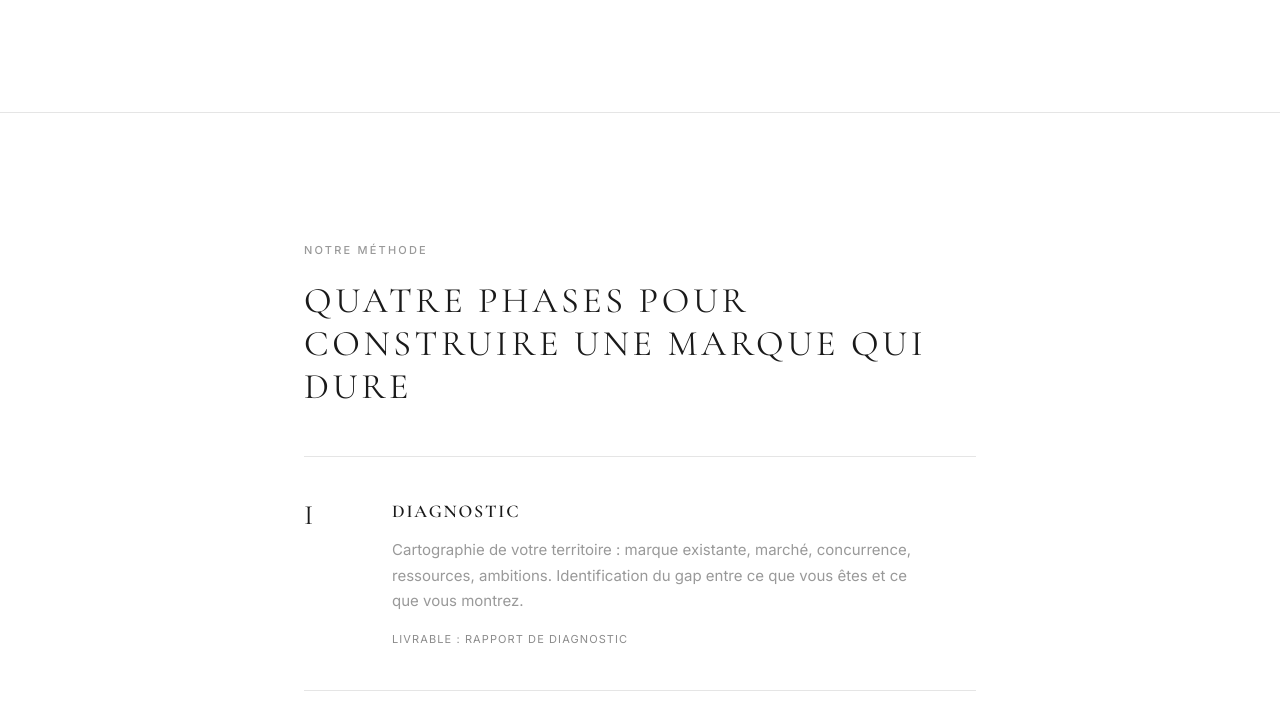
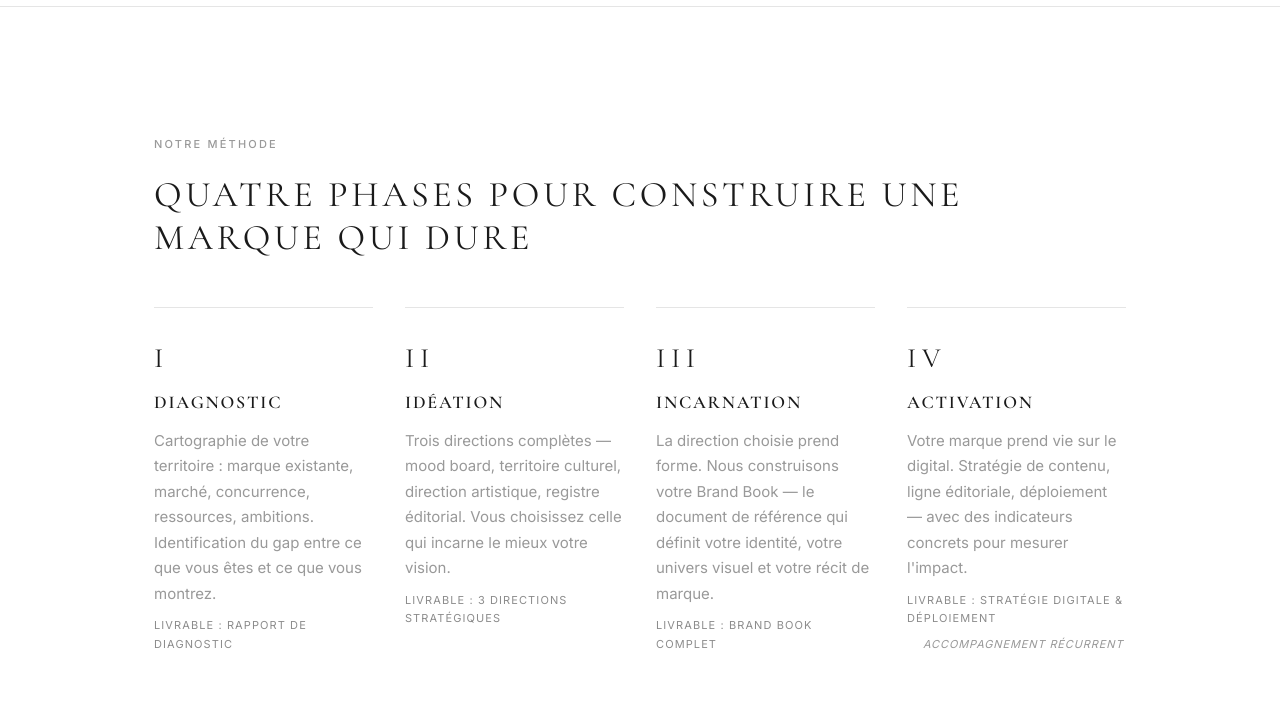
Before and after one commit to JadAchPro/larentia-epuree, a plain HTML site: page expertise.html in a window 1280 px wide. Shown: the part 1060-1788 px from the top of the page. Drawn offline with nearby package versions, Linux system fonts and the light colour scheme.

```diff
--- a/css/style.css
+++ b/css/style.css
@@ -299,19 +299,24 @@
 
 /* ===== INNER PAGES ===== */
 .page-header {
-  padding: clamp(120px, 15vw, 180px) var(--pad-x) clamp(40px, 5vw, 60px);
+  padding: clamp(90px, 10vw, 110px) var(--pad-x) clamp(16px, 2vw, 24px);
   text-align: center;
 }
 
 /* --- Phases (Expertise) --- */
-.phases { margin-top: 48px; }
+.phases {
+  margin-top: 48px;
+  display: grid;
+  grid-template-columns: repeat(4, 1fr);
+  gap: 32px;
+}
 
 .phase {
-  display: grid;
-  grid-template-columns: 60px 1fr;
-  gap: 28px;
-  padding: 40px 0;
-  border-bottom: 1px solid var(--grey-light);
+  display: flex;
+  flex-direction: column;
+  gap: 16px;
+  padding: 32px 0;
+  border-top: 1px solid var(--grey-light);
   align-items: start;
 }
 .phase:first-child { border-top: 1px solid var(--grey-light); }
@@ -546,7 +551,8 @@
     max-width: 50vw;
   }
 
-  .phase { grid-template-columns: 40px 1fr; gap: 16px; padding: 28px 0; }
+  .phases { grid-template-columns: 1fr; }
+  .phase { padding: 28px 0; }
   .phase__num { font-size: 22px; }
 
   .form-row { grid-template-columns: 1fr; }
--- a/expertise.html
+++ b/expertise.html
@@ -51,7 +51,7 @@
 
     <!-- PARTIE 2 — Déroulé du travail -->
     <section class="section" style="border-top: 1px solid var(--grey-light);">
-      <div class="container">
+      <div class="container container--wide">
         <p class="label">Notre méthode</p>
         <h2 class="heading--lg">Quatre phases pour construire une marque qui dure</h2>
 
--- a/js/main.js
+++ b/js/main.js
@@ -22,7 +22,7 @@
   var slides = document.querySelectorAll('.hero__slide');
   if (slides.length > 1) {
     var current = 0;
-    var interval = 6000; // 6 seconds per painting
+    var interval = 500; // 0.5 second per painting
 
     slides[0].classList.add('active');
 
```
